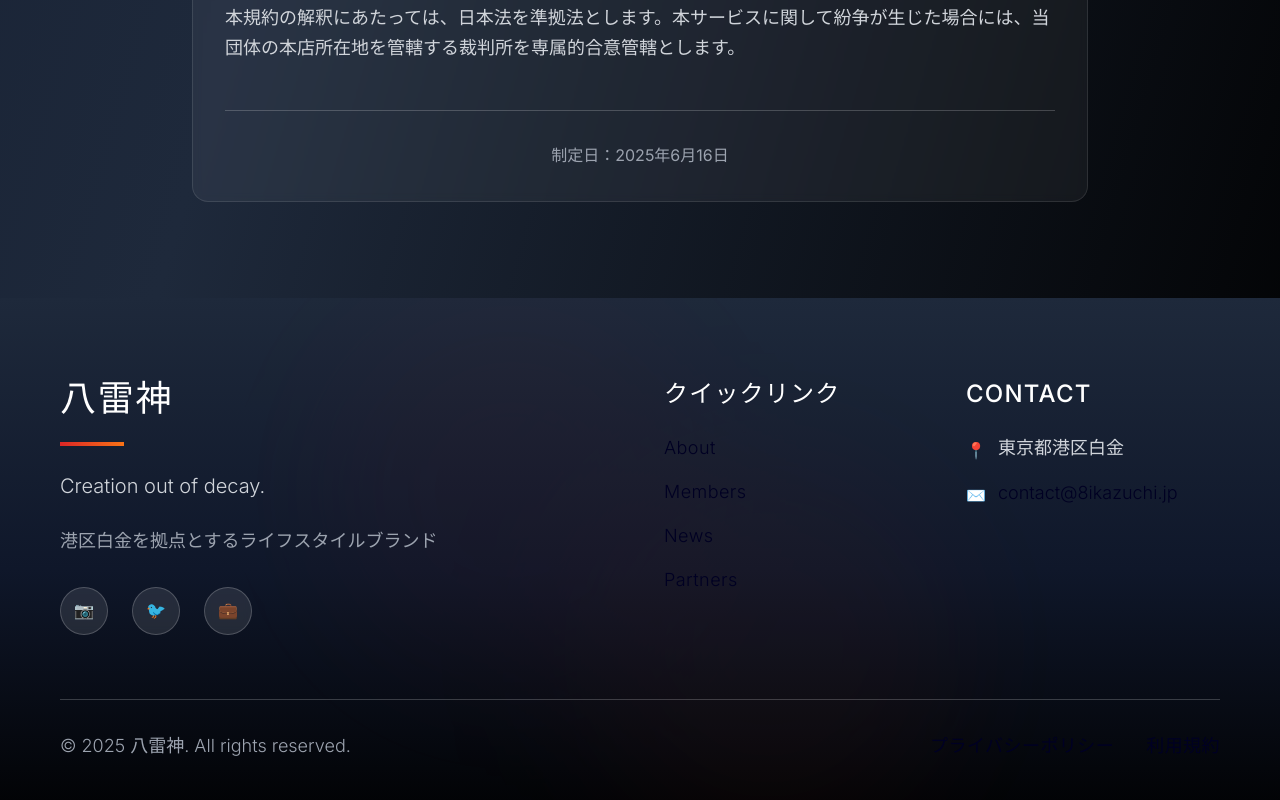
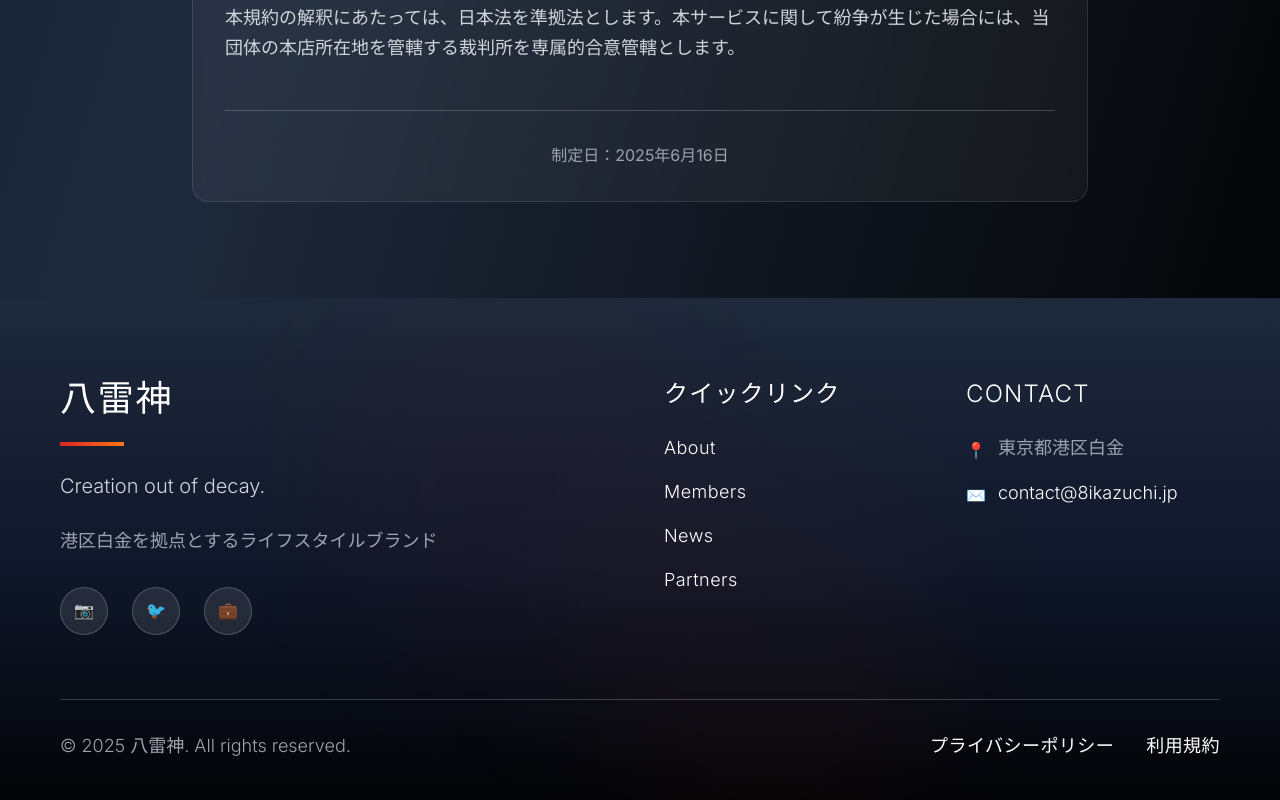
Before and after one commit to t1gurt/yakusa-no-ikazuchi, a Next.js app: page /terms in a window 1280 px wide. Shown: the part 3592-4392 px from the top of the page. Built offline with nearby package versions, Linux system fonts and the light colour scheme.

Commit message:
fix Footer update

```diff
--- a/src/components/Footer.tsx
+++ b/src/components/Footer.tsx
@@ -112,7 +112,7 @@ export function Footer() {
             transition={{ duration: 0.8, delay: 0.2 }}
             viewport={{ once: true }}
           >
-            <h4 className="text-2xl font-medium mb-6 tracking-wider text-white">クイックリンク</h4>
+            <h4 className="text-2xl font-light mb-6 tracking-wider text-white">クイックリンク</h4>
             <ul className="space-y-4">
               {quickLinks.map((link, index) => (
                 <motion.li
@@ -121,10 +121,9 @@ export function Footer() {
                   whileInView={{ opacity: 1, x: 0 }}
                   transition={{ duration: 0.6, delay: 0.3 + index * 0.1 }}
                   viewport={{ once: true }}
-                >
-                  <a
+                >                  <a
                     href={link.href}
-                    className="text-lg text-gray-300 hover:text-red-400 transition-colors duration-300 font-light tracking-wide hover:pl-2 transform transition-all duration-300"
+                    className="text-lg font-light !text-white hover:!text-gray-300 transition-colors duration-300 font-light tracking-wide hover:pl-2 transform transition-all duration-300"
                   >
                     {link.name}
                   </a>
@@ -140,7 +139,7 @@ export function Footer() {
             transition={{ duration: 0.8, delay: 0.4 }}
             viewport={{ once: true }}
           >
-            <h4 className="text-2xl font-medium mb-6 tracking-wider text-white">CONTACT</h4>
+            <h4 className="text-2xl font-light mb-6 tracking-wider text-white">CONTACT</h4>
             <div className="space-y-4">
               <motion.div
                 className="flex items-start space-x-3"
@@ -150,7 +149,7 @@ export function Footer() {
                 viewport={{ once: true }}
               >
                 <span className="text-red-400 mt-1">📍</span>
-                <p className="text-lg text-gray-300 font-light">東京都港区白金</p>
+                <p className="text-lg text-gray-400 font-light">東京都港区白金</p>
               </motion.div>
               <motion.div
                 className="flex items-start space-x-3"
@@ -159,10 +158,9 @@ export function Footer() {
                 transition={{ duration: 0.6, delay: 0.6 }}
                 viewport={{ once: true }}
               >
-                <span className="text-red-400 mt-1">✉️</span>
-                <a
+                <span className="text-red-400 mt-1">✉️</span>                <a
                   href="mailto:contact@8ikazuchi.jp"
-                  className="text-lg text-gray-300 hover:text-red-400 transition-colors duration-300 font-light"
+                  className="text-lg !text-white hover:!text-gray-300 transition-colors duration-300 font-light"
                 >
                   contact@8ikazuchi.jp
                 </a>
@@ -195,16 +193,15 @@ export function Footer() {
               whileInView={{ opacity: 1, x: 0 }}
               transition={{ duration: 0.8, delay: 0.8 }}
               viewport={{ once: true }}
-            >
-              <a
+            >              <a
                 href="/privacy"
-                className="text-lg text-gray-400 hover:text-red-400 transition-colors duration-300 font-light tracking-wide"
+                className="text-lg !text-white hover:!text-gray-300 transition-colors duration-300 font-light tracking-wide"
               >
                 プライバシーポリシー
               </a>
               <a
                 href="/terms"
-                className="text-lg text-gray-400 hover:text-red-400 transition-colors duration-300 font-light tracking-wide"
+                className="text-lg !text-white hover:!text-gray-300 transition-colors duration-300 font-light tracking-wide"
               >
                 利用規約
               </a>
--- a/src/components/Hero.tsx
+++ b/src/components/Hero.tsx
@@ -42,17 +42,16 @@ export function Hero() {
             </h1>
           </motion.div>
 
-          {/* 読み仮名 */}
-          <motion.div
+          {/* 読み仮名 */}          <motion.div
             initial={{ opacity: 0, y: 20 }}
             animate={{ opacity: 1, y: 0 }}
             transition={{ duration: 0.8, delay: 0.6 }}
             className="relative"
           >
-            <p className="text-2xl lg:text-3xl font-light tracking-[0.3em] mb-12 text-yakusa-text-light relative">
+            <div className="text-2xl lg:text-3xl font-light tracking-[0.3em] mb-12 text-yakusa-text-light relative">
               やくさのいかづち
               <div className="absolute inset-0 bg-gradient-to-r from-transparent via-yakusa-accent/10 to-transparent blur-xl opacity-0 hover:opacity-100 transition-opacity duration-500" />
-            </p>
+            </div>
           </motion.div>
 
           {/* サブタイトル */}
```
